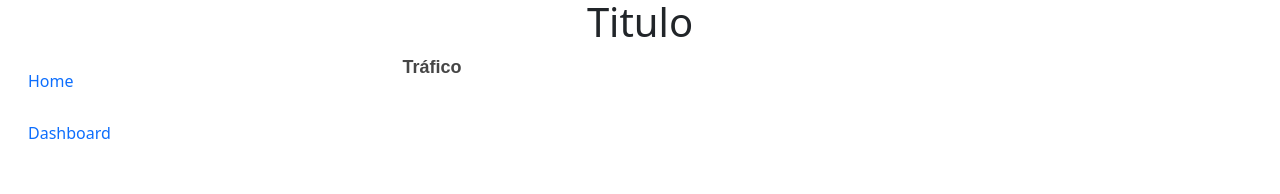
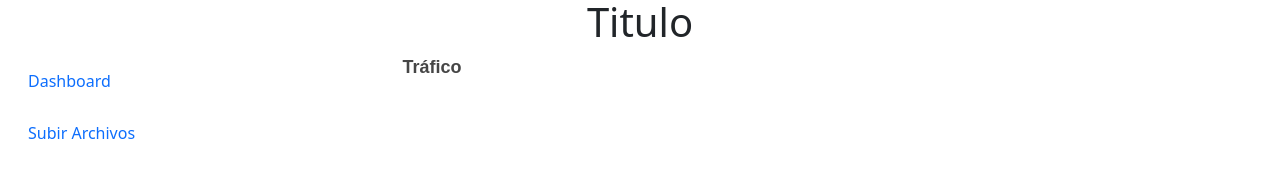
Before and after one commit to soluziona-cl/Soluziona.CRM, a React (Create React App) app: page /Dashboard in a window 1280 px wide. Shown: the part 127-321 px from the top of the page. Built offline with nearby package versions, Linux system fonts and the light colour scheme; no server answers; some icons are missing.

Commit message:
merge con cambios de Seba

```diff
--- a/src/App.js
+++ b/src/App.js
@@ -1,17 +1,25 @@
 import { BrowserRouter as Router, Link, Route, Routes } from "react-router-dom";
 import './App.css';
-import Login from "../src/html/Login";
 import Dashboard from "./html/Dashboard";
-import ImportarArchivo from "../src/html/subirArchivos"
+import Login from "./html/Login";
 import 'bootstrap/dist/css/bootstrap.min.css';
+import SubirArchivos from "./html/SubirArchivos";
+
 
 function App() {
+
+  const rutaservidor = "/"; //Prueba
+
   return (
     <Router>
         <Routes>
-        <Route path="/" element={<Login />} />
-          <Route path="/Dashboard" element={<Dashboard />} />
-          <Route path="/ImportarArchivo" element={<ImportarArchivo />} />
+        <Route index path={rutaservidor} element={<Login />} />
+        <Route path={rutaservidor + "/login"} element={<Login />} />
+        <Route path={rutaservidor + "/Dashboard"} element={<Dashboard />} />
+        <Route path={rutaservidor + "/SubirArchivos"} element={<SubirArchivos />} />
+        {/* <Route path="/" element={<Login />} /> */}
+          {/* <Route path="/Dashboard" element={<Dashboard />} />
+          <Route path="/ImportarArchivo" element={<ImportarArchivo />} /> */}
         </Routes>
     </Router>
   );
--- a/src/html/Componentes/Footer.js
+++ b/src/html/Componentes/Footer.js
@@ -3,7 +3,7 @@ import React from "react"
 function Footer() {
     return (
         <>
-            <footer className="d-flex flex-wrap justify-content-between align-items-center py-3 my-4 m-3 border-top ">
+            <footer className="d-flex bottom-0 flex-wrap justify-content-between align-items-center py-3 my-4 m-3 border-top ">
                 <div className="col-md-4 d-flex align-items-center">
                     <span class=" ">Copyright © 2021 Soluziona All rights reserved</span>
                 </div>
--- a/src/html/Componentes/Sidebar.js
+++ b/src/html/Componentes/Sidebar.js
@@ -11,7 +11,7 @@ import Nav from 'react-bootstrap/Nav';
 
 
 const SideBar = () => {
-
+  const rutaservidor = "/"; //Prueba
   // const rutaservidor = "/Orkesta_CallSouth_Salcobrand";
 
   return (
@@ -26,15 +26,18 @@ const SideBar = () => {
                 <ul className="nav nav-pills flex-column mb-sm-auto mb-0 align-items-center align-items-sm-start" id="menu">
                     <li className="nav-item">
                         <a href="#" className="nav-link align-middle px-0">
-                            <i className="fs-4 bi-house"></i> <span className="ms-1 d-none d-sm-inline">Home</span>
+                            <i className="fs-4 bi-house"></i> <span className="ms-1 d-none d-sm-inline">Dashboard</span>
                         </a>
                     </li>
                     <li>
-                        <a href="#submenu1" data-bs-toggle="collapse" className="nav-link px-0 align-middle">
-                            <i className="fs-4 bi-speedometer2"></i> <span className="ms-1 d-none d-sm-inline">Dashboard</span> </a>
+                        <a href="#SubirArchivos" data-bs-toggle="collapse" className="nav-link px-0 align-middle">
+                            <i className="fs-4 bi-speedometer2"></i> <span className="ms-1 d-none d-sm-inline">Subir Archivos</span> </a>
 
                     </li>
                 </ul>
+                {/* <Link  to={rutaservidor + '/Dashboard'}className='flex mr-12 items-center h-12 px-2 mt-6 hover:opacity-40 rounded'>
+              <div className='ml-2  text-slate-200 text-sm font-medium'><i class="fa-solid fa-chart-line mr-2"></i> Dashboard</div>
+            </Link> */}
             </div>
         </div>
     </div>
--- a/src/html/subirArchivos.js
+++ b/src/html/subirArchivos.js
@@ -1,3 +1,6 @@
+import Header from './Componentes/Header';
+import SideBar from './Componentes/Sidebar';
+import Footer from './Componentes/Footer';
 
 import ImportarArchivo from '../html/Componentes/ImportarArchivo';
 
@@ -5,10 +8,16 @@ import ImportarArchivo from '../html/Componentes/ImportarArchivo';
 function OnlineView() {
     return (
         <>
-
-            <div>
+         <div className=' d-block'>
+        {/* <Header />   */}
+        <div>
+        {/* <SideBar /> */}
+            <div className=' justify-content-center align-items-center'>
                 <ImportarArchivo />
             </div>
+            </div>
+            </div>
+            <Footer/>
         </>
     )
 }
```
